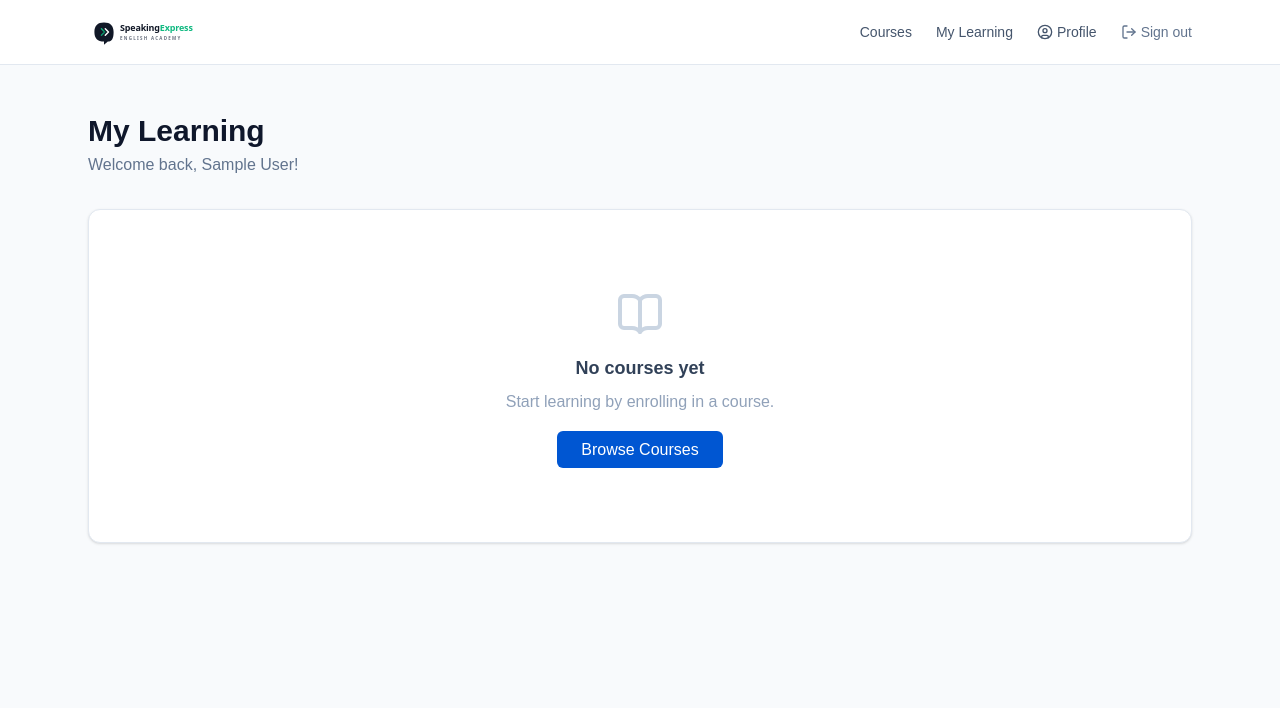
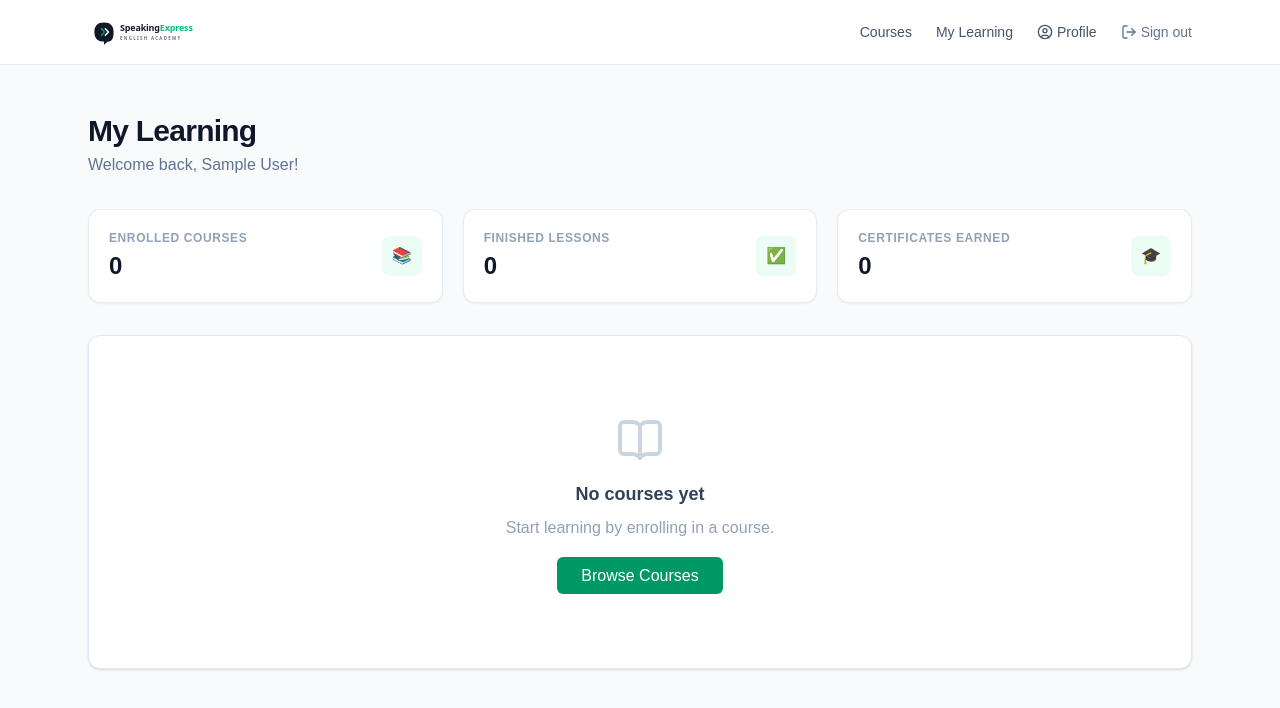
Before and after one commit to Nantchoua/english-learning-platform, a Next.js app: page /dashboard in a window 1280 px wide. Shown: the top 708 px of the page. Built offline with nearby package versions, Linux system fonts and the light colour scheme; no server answers; the database is empty; sample sign-in values are in the browser's storage.

Commit message:
feat: customize auth screens style, add downloadable receipts invoices, and display progress stats grid on dashboard

```diff
--- a/src/app/dashboard/page.tsx
+++ b/src/app/dashboard/page.tsx
@@ -42,14 +42,51 @@ export default async function DashboardPage() {
   });
   const completedCourseIds = new Set(certificates.map((c: any) => c.courseId));
 
+  const totalEnrolled = enrollments.length;
+  const totalCompletedLessons = completedIds.size;
+  const totalCertificates = completedCourseIds.size;
+
   return (
     <div className="min-h-screen bg-slate-50">
       <Navbar />
 
-      <main className="max-w-6xl mx-auto px-6 py-12">
-        <div className="mb-8">
-          <h1 className="text-3xl font-bold text-slate-900">My Learning</h1>
-          <p className="text-slate-500 mt-1">Welcome back, {session.user.name ?? 'Learner'}!</p>
+      <main className="max-w-6xl mx-auto px-6 py-12 space-y-8">
+        <div className="flex flex-col md:flex-row md:items-center justify-between gap-4">
+          <div>
+            <h1 className="text-3xl font-extrabold text-slate-900 tracking-tight">My Learning</h1>
+            <p className="text-slate-500 mt-1">Welcome back, {session.user.name ?? 'Learner'}!</p>
+          </div>
+        </div>
+
+        {/* Dynamic Performance Stats Grid */}
+        <div className="grid grid-cols-1 sm:grid-cols-3 gap-5">
+          <div className="bg-white border border-slate-200/80 rounded-xl p-5 shadow-xs flex items-center justify-between">
+            <div>
+              <span className="text-xs font-bold text-slate-400 uppercase tracking-wider block">Enrolled Courses</span>
+              <span className="text-2xl font-black text-slate-900 mt-1 block">{totalEnrolled}</span>
+            </div>
+            <div className="w-10 h-10 bg-emerald-50 text-emerald-600 rounded-lg flex items-center justify-center font-bold">
+              📚
+            </div>
+          </div>
+          <div className="bg-white border border-slate-200/80 rounded-xl p-5 shadow-xs flex items-center justify-between">
+            <div>
+              <span className="text-xs font-bold text-slate-400 uppercase tracking-wider block">Finished Lessons</span>
+              <span className="text-2xl font-black text-slate-900 mt-1 block">{totalCompletedLessons}</span>
+            </div>
+            <div className="w-10 h-10 bg-emerald-50 text-emerald-600 rounded-lg flex items-center justify-center font-bold">
+              ✅
+            </div>
+          </div>
+          <div className="bg-white border border-slate-200/80 rounded-xl p-5 shadow-xs flex items-center justify-between">
+            <div>
+              <span className="text-xs font-bold text-slate-400 uppercase tracking-wider block">Certificates Earned</span>
+              <span className="text-2xl font-black text-slate-900 mt-1 block">{totalCertificates}</span>
+            </div>
+            <div className="w-10 h-10 bg-emerald-50 text-emerald-600 rounded-lg flex items-center justify-center font-bold">
+              🎓
+            </div>
+          </div>
         </div>
 
         {enrollments.length === 0 ? (
@@ -58,7 +95,7 @@ export default async function DashboardPage() {
             <h3 className="text-lg font-semibold text-slate-700 mb-2">No courses yet</h3>
             <p className="text-slate-400 mb-6">Start learning by enrolling in a course.</p>
             <Link href="/"
-              className="bg-[#0056D2] hover:bg-blue-700 text-white px-6 py-2.5 rounded-md font-medium transition">
+              className="bg-emerald-600 hover:bg-emerald-700 text-white px-6 py-2.5 rounded-md font-medium transition">
               Browse Courses
             </Link>
           </div>
@@ -163,6 +200,14 @@ export default async function DashboardPage() {
                         </Link>
                       ) : null
                     )}
+
+                    {/* Download payment invoice / receipt action link */}
+                    {!isPending && !isPending2 && (
+                      <Link href={`/dashboard/receipts/${course.id}`}
+                        className="flex items-center gap-1.5 w-full border border-slate-200 hover:bg-slate-50 text-slate-500 py-2 rounded-lg text-xs font-semibold transition justify-center">
+                        Download Receipt 🧾
+                      </Link>
+                    )}
                   </div>
                 </div>
               );
--- /dev/null
+++ b/src/app/dashboard/receipts/[courseId]/page.tsx
@@ -0,0 +1,135 @@
+import { db } from '@/lib/prisma';
+import { getServerSession } from 'next-auth';
+import { authOptions } from '@/lib/auth';
+import { notFound, redirect } from 'next/navigation';
+import PrintButton from '@/components/PrintButton';
+import Link from 'next/link';
+
+export default async function ReceiptPage({
+  params,
+}: {
+  params: Promise<{ courseId: string }>;
+}) {
+  const { courseId } = await params;
+  const session = await getServerSession(authOptions);
+  if (!session?.user) redirect('/login');
+
+  const userId = session.user.id;
+
+  const enrollment = await db.enrollment.findUnique({
+    where: {
+      userId_courseId: { userId, courseId },
+    },
+    include: {
+      user: { select: { name: true, email: true } },
+      course: { select: { title: true, price: true, level: true } }
+    }
+  });
+
+  if (!enrollment || (enrollment.status !== 'ACTIVE' && enrollment.status !== 'PARTIALLY_PAID')) {
+    notFound();
+  }
+
+  const receiptId = `REC-${enrollment.createdAt.getTime().toString().slice(-6)}-${courseId.slice(-4)}`.toUpperCase();
+  const basePrice = enrollment.course.price || 0;
+  const paidAmount = enrollment.paymentType === 'INSTALLMENT'
+    ? (enrollment.installmentsPaid === 2 ? basePrice : basePrice / 2)
+    : basePrice;
+
+  return (
+    <div className="min-h-screen bg-slate-50 py-12 px-6 print:bg-white print:py-0">
+      <div className="max-w-2xl mx-auto space-y-6">
+        {/* Back navigation & Actions */}
+        <div className="flex items-center justify-between print:hidden">
+          <Link href="/dashboard" className="text-sm font-semibold text-emerald-650 hover:underline">
+            ← Back to Dashboard
+          </Link>
+          <PrintButton />
+        </div>
+
+        {/* Invoice Body */}
+        <div className="bg-white border border-slate-200 rounded-2xl shadow-sm p-8 sm:p-12 print:shadow-none print:border-none">
+          <div className="flex justify-between items-start border-b border-slate-100 pb-8">
+            <div className="space-y-1.5">
+              <img src="/logo.svg" alt="Speaking Express" className="h-10 w-auto" />
+              <p className="text-xs text-slate-400 font-medium">Speaking Express English Academy</p>
+            </div>
+            <div className="text-right">
+              <h1 className="text-xl font-bold text-slate-800 uppercase tracking-wide">Receipt</h1>
+              <p className="text-xs font-mono font-bold text-emerald-650 mt-1">{receiptId}</p>
+            </div>
+          </div>
+
+          {/* Details Metadata */}
+          <div className="grid grid-cols-2 gap-8 py-8 text-sm">
+            <div className="space-y-1">
+              <h3 className="text-xs font-bold text-slate-450 uppercase tracking-widest">Billed To</h3>
+              <p className="font-bold text-slate-850">{enrollment.user.name || 'Student'}</p>
+              <p className="text-xs text-slate-500">{enrollment.user.email}</p>
+            </div>
+            <div className="space-y-1 text-right">
+              <h3 className="text-xs font-bold text-slate-450 uppercase tracking-widest">Date Issued</h3>
+              <p className="font-semibold text-slate-800">
+                {new Date(enrollment.updatedAt).toLocaleDateString(undefined, {
+                  year: 'numeric',
+                  month: 'long',
+                  day: 'numeric',
+                })}
+              </p>
+              <p className="text-xs text-slate-500">
+                Payment Mode: {enrollment.revolutReference ? 'Revolut Manual Transfer' : 'PayPal Checkout'}
+              </p>
+            </div>
+          </div>
+
+          {/* Line items table */}
+          <div className="border border-slate-200 rounded-xl overflow-hidden mb-8">
+            <table className="w-full text-left text-sm">
+              <thead className="bg-slate-50 border-b border-slate-200">
+                <tr>
+                  <th className="p-4 font-bold text-slate-650 text-xs uppercase tracking-wider">Item Description</th>
+                  <th className="p-4 font-bold text-slate-650 text-xs uppercase tracking-wider text-right">Amount</th>
+                </tr>
+              </thead>
+              <tbody className="divide-y divide-slate-150">
+                <tr>
+                  <td className="p-4 font-medium text-slate-900">
+                    {enrollment.course.title} ({enrollment.course.level} Level)
+                    {enrollment.paymentType === 'INSTALLMENT' && (
+                      <span className="block text-xs font-bold text-orange-600 mt-1.5 uppercase">
+                        Installment Plan ({enrollment.installmentsPaid}/2 Paid)
+                      </span>
+                    )}
+                  </td>
+                  <td className="p-4 text-slate-850 font-bold text-right">€{basePrice.toFixed(2)}</td>
+                </tr>
+              </tbody>
+            </table>
+          </div>
+
+          {/* Financial summary */}
+          <div className="space-y-3 border-t border-slate-100 pt-6 max-w-xs ml-auto">
+            <div className="flex justify-between text-sm">
+              <span className="text-slate-500">Subtotal</span>
+              <span className="font-semibold text-slate-800">€{basePrice.toFixed(2)}</span>
+            </div>
+            <div className="flex justify-between text-sm">
+              <span className="text-slate-500">VAT (0%)</span>
+              <span className="font-semibold text-slate-800">€0.00</span>
+            </div>
+            <div className="flex justify-between text-base font-bold text-slate-900 border-t border-slate-150 pt-3">
+              <span>Amount Paid</span>
+              <span className="text-emerald-650 font-extrabold text-lg">€{paidAmount.toFixed(2)}</span>
+            </div>
+          </div>
+
+          {/* Signature */}
+          <div className="border-t border-slate-100 pt-8 mt-12 text-center text-xs text-slate-400 space-y-1">
+            <p className="font-serif italic font-semibold text-slate-600 text-sm">Dominic Nantchoua</p>
+            <p className="uppercase tracking-wider text-[10px]">Academy Principal, Speaking Express</p>
+          </div>
+        </div>
+      </div>
+    </div>
+  );
+}
```
Also changed, not shown: src/app/login/page.tsx (+6 -6 lines), src/app/register/page.tsx (+7 -7 lines).
